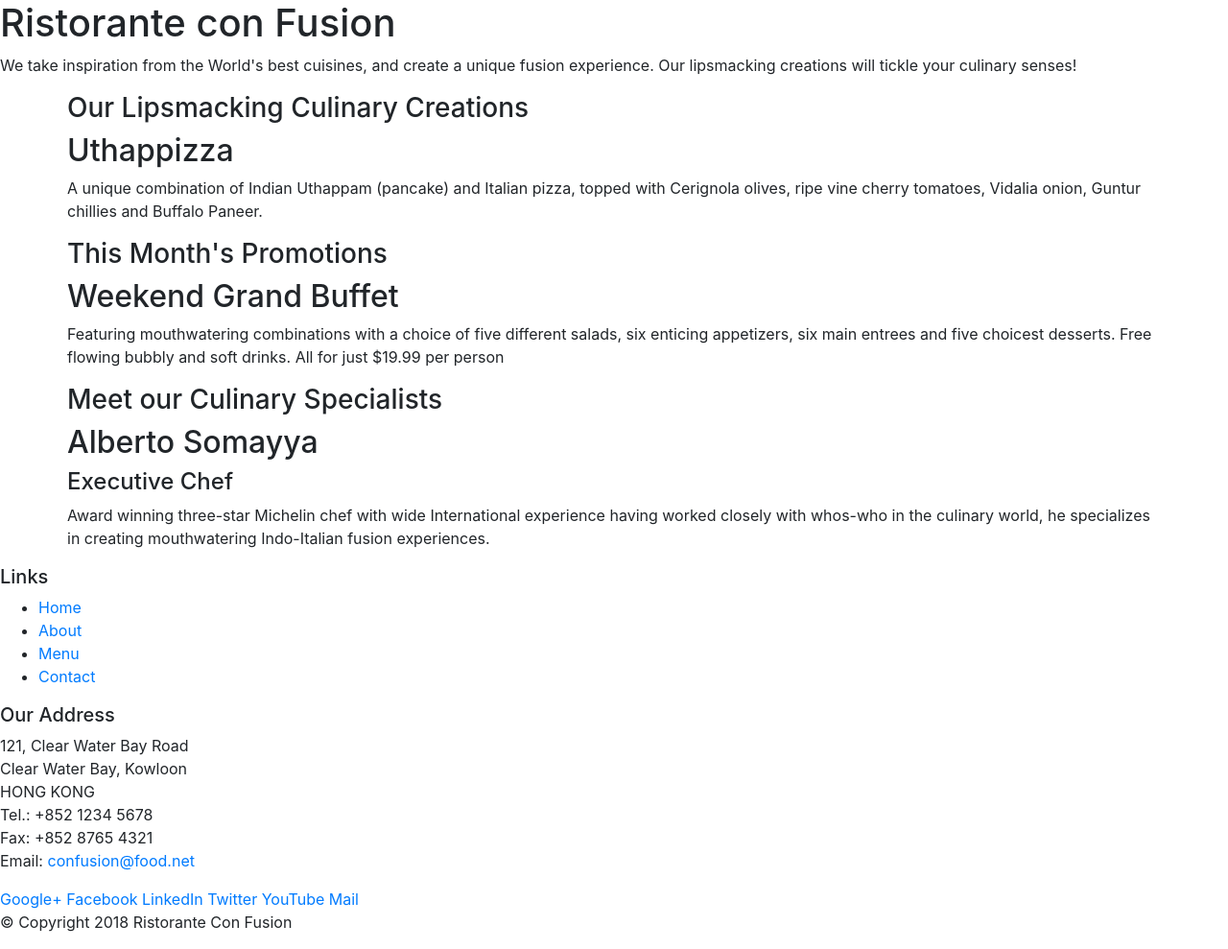
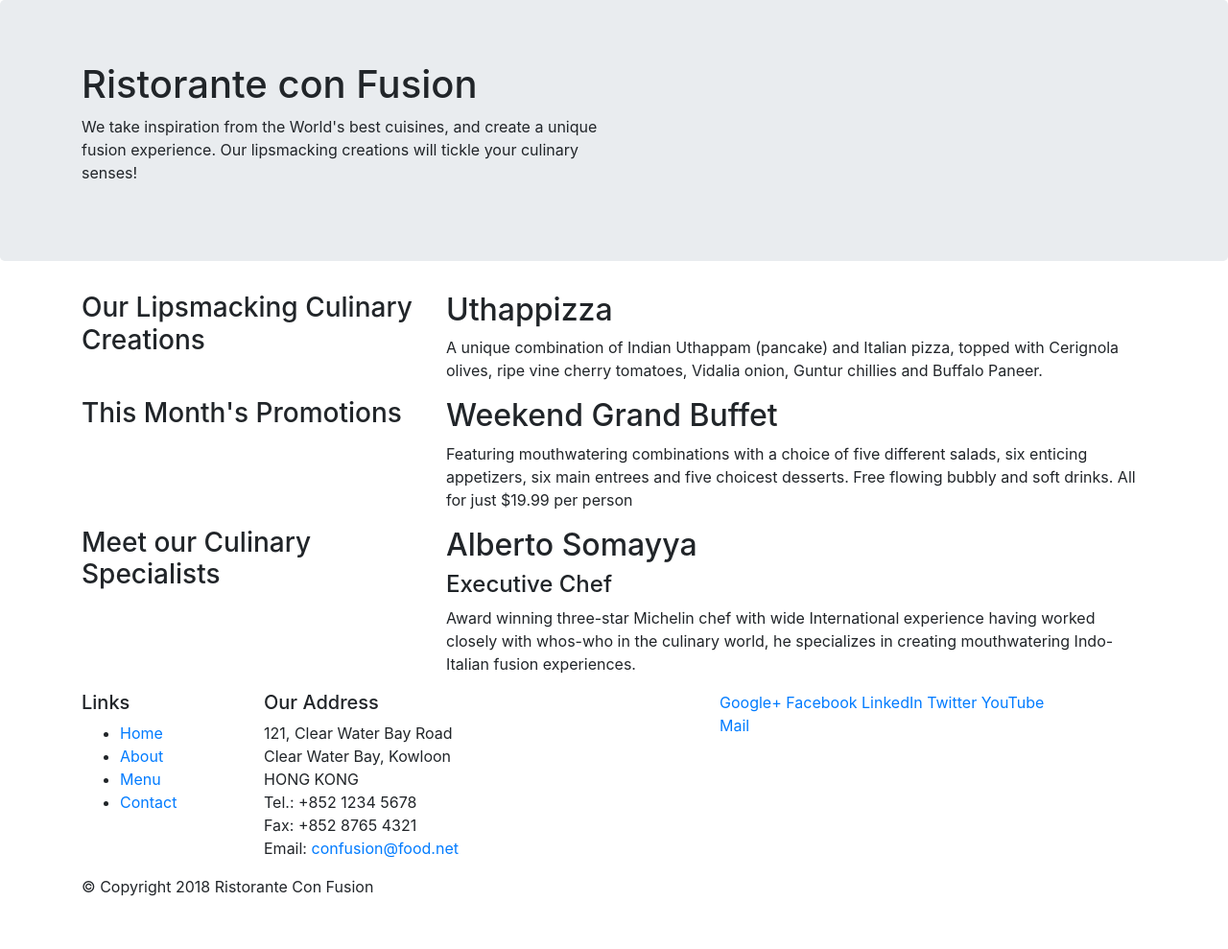
Before and after one commit to ayushjain123/coursera-frntend, a website: page index.html in a window 1280 px wide. Shown: the whole page at 96% size. After the commit the page ends 952 px from the top, so only its background shows below. Drawn offline with nearby package versions, Linux system fonts and the light colour scheme.

Commit message:
Bootstrap P1

```diff
--- a/index'.html
+++ b/index.html
@@ -15,14 +15,14 @@
 
 <body>
 
-    <header>
-        <div>
-            <div>
-                <div>
+    <header class="jumbotron">
+        <div class="container">
+            <div class="row">
+                <div class="col-12 col-sm-6">
                     <h1>Ristorante con Fusion</h1>
                     <p>We take inspiration from the World's best cuisines, and create a unique fusion experience. Our lipsmacking creations will tickle your culinary senses!</p>
                 </div>
-                <div>
+                <div class="col-12 col-sm">
                 </div>
             </div>
         </div>
@@ -30,10 +30,10 @@
 
     <div class="container">
         <div class="row">
-            <div>
+            <div class="col-12 col-sm-4 col-md-4">
                 <h3>Our Lipsmacking Culinary Creations</h3>
             </div>
-            <div>
+            <div class="col col-sm col-md">
                 <h2>Uthappizza</h2>
                 <p>A unique combination of Indian Uthappam (pancake) and Italian pizza, topped with Cerignola olives, ripe vine cherry tomatoes, Vidalia onion, Guntur chillies and Buffalo Paneer.</p>
             </div>
@@ -41,20 +41,20 @@
 
 
         <div class="row">
-            <div>
+            <div class="col-12 col-sm-4 col-md-4">
                 <h3>This Month's Promotions</h3>
             </div>
-            <div>
+            <div class="col col-sm col-md">
                 <h2>Weekend Grand Buffet</h2>
                 <p>Featuring mouthwatering combinations with a choice of five different salads, six enticing appetizers, six main entrees and five choicest desserts. Free flowing bubbly and soft drinks. All for just $19.99 per person </p>
             </div>
         </div>
 
         <div class="row">
-            <div>
+            <div class="col-12 col-sm-4 col-md-4">
                 <h3>Meet our Culinary Specialists</h3>
             </div>
-            <div>
+            <div class="col col-sm col-md">
                 <h2>Alberto Somayya</h2>
                 <h4>Executive Chef</h4>
                 <p>Award winning three-star Michelin chef with wide International experience having worked closely with whos-who in the culinary world, he specializes in creating mouthwatering Indo-Italian fusion experiences. </p>
@@ -63,9 +63,9 @@
     </div>
 
     <footer>
-        <div>
-            <div>
-                <div>
+        <div class="container">
+            <div class="row">
+                <div class="col-4 col-sm-2">
                     <h5>Links</h5>
                     <ul>
                         <li><a href="#">Home</a></li>
@@ -74,7 +74,7 @@
                         <li><a href="#">Contact</a></li>
                     </ul>
                 </div>
-                <div>
+                <div class="col-7 col-sm-5">
                     <h5>Our Address</h5>
                     <address>
 		              121, Clear Water Bay Road<br>
@@ -85,7 +85,7 @@
 		              Email: <a href="mailto:confusion@food.net">confusion@food.net</a>
 		           </address>
                 </div>
-                <div>
+                <div class="col-12 col-sm-4">
                     <div>
                         <a href="http://google.com/+">Google+</a>
                         <a href="http://www.facebook.com/profile.php?id=">Facebook</a>
@@ -96,8 +96,8 @@
                     </div>
                 </div>
            </div>
-           <div>
-                <div>
+           <div class="row">
+                <div class="col-auto">
                     <p>© Copyright 2018 Ristorante Con Fusion</p>
                 </div>
            </div>
```
